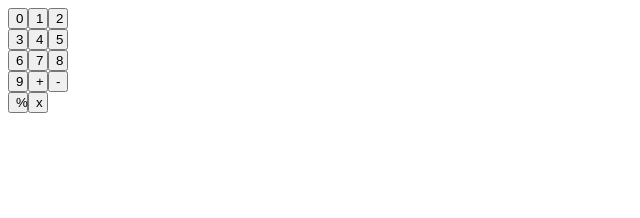
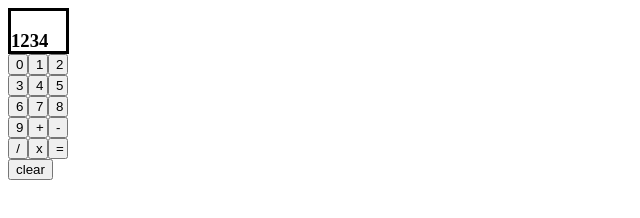
Before and after one commit to smccourtb/calculator, a plain HTML site: page index.html in a window 1280 px wide. Shown: the whole page, without its empty margins (0-640 px from the left). Drawn offline with Linux system fonts and the light colour scheme.

Commit message:
add placeholder button for 'clear'

```diff
--- a/index.html
+++ b/index.html
@@ -9,6 +9,9 @@
     <script src="app.js" defer></script>
 </head>
 <body>
+    <div id="screen">
+        <h3>1234</h3>
+    </div>
     <div id="numbers">
         <button>0</button>
         <button>1</button>
@@ -22,9 +25,11 @@
         <button>9</button>
         <button>+</button>
         <button>-</button>
-        <button>%</button>
+        <button>/</button>
         <button>x</button>
+        <button>=</button>
     </div>
+    <button>clear</button>
 
 </body>
 </html>
--- a/style.css
+++ b/style.css
@@ -2,3 +2,14 @@
     display: grid;
     grid-template-columns: repeat(3, 20px);
 }
+
+
+
+#screen {
+    border-style: solid;
+    width: 55px;
+    height: 40px;
+
+}
+
+;
```
